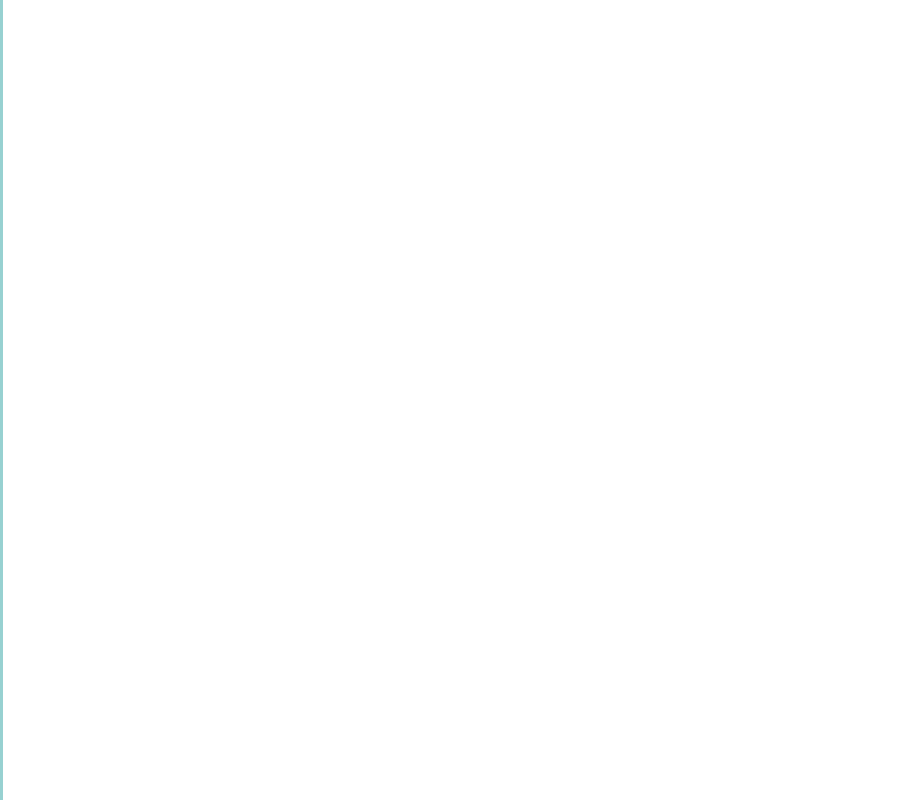
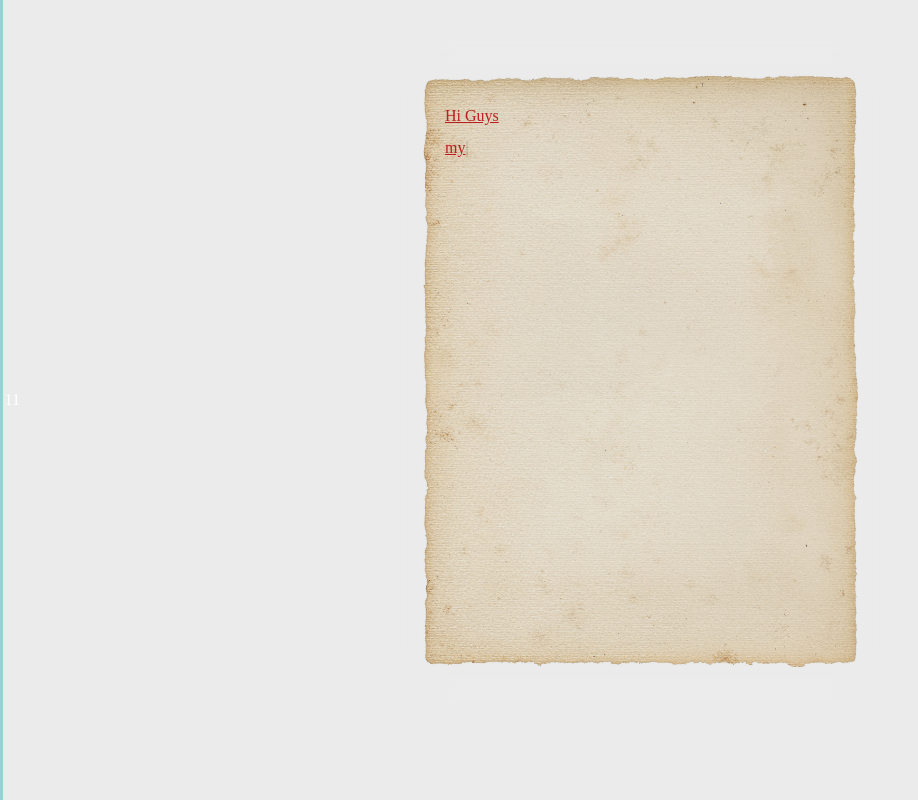
Before and after one commit to r12133/PersonSite, a Vue app: page /dist/aboutme in a window 1280 px wide. Shown: the whole page, without its empty margins (0-918 px from the left). Built offline with nearby package versions, Linux system fonts and the light colour scheme.

Commit message:
more pages

```diff
--- a/config/index.js
+++ b/config/index.js
@@ -11,7 +11,7 @@ module.exports = {
     index: path.resolve(__dirname, '../dist/index.html'),
     assetsRoot: path.resolve(__dirname, '../dist'),
     assetsSubDirectory: 'static',
-    assetsPublicPath: '/',
+    assetsPublicPath: '/dist/',
     productionSourceMap: true,
     // Gzip off by default as many popular static hosts such as
     // Surge or Netlify already gzip all static assets for you.
--- /dev/null
+++ b/src/components/aboutme.vue
@@ -0,0 +1,58 @@
+<template>
+    <div id="aboutme">
+        <div class="content">
+            <img src="/static/img/paper.jpg" alt="paper" class="paper">
+            <article>
+                <span class="title"></span>
+            </article>
+        </div>
+    </div>
+</template>
+
+<script>
+    import Typed from 'typed.js';
+    export default {
+        name: 'aboutme',
+        mounted(){
+             var typed = new Typed('#aboutme .title',{
+                strings: ['Hi Guys<br>my'],
+                typeSpeed: 60,
+                backSpeed: 60,
+                backDelay: 500,
+                startDelay: 1000,
+             });
+        }
+    }
+</script>
+
+<style lang='scss'>
+#aboutme {
+    height: 100%;
+    background: #ebebeb;
+    text-align: center;
+    .content {
+        display: inline-block;
+        position: relative;
+        margin-top: 70px;
+    }
+    article {
+        text-align: left;
+        position: absolute;
+        left: 30px;
+        right: 30px;
+        top: 30px;
+        bottom: 30px;
+        span {
+            line-height: 2;
+        }
+    }
+    .paper {
+        width: 450px;
+        box-shadow: 0px 0px 25px 5px #ebebeb;
+    }
+    .title {
+        color: #bb1f1f;
+        text-decoration: underline;
+    }
+}
+</style>
--- a/src/components/index.vue
+++ b/src/components/index.vue
@@ -1,7 +1,7 @@
 <template>
     <div class="home">
         <terminal></terminal>
-        <video class='homevideo' src="/static/video/homevideo.mp4" autoplay="true" loop="true"></video>
+        <video class='homevideo' src="static/video/homevideo.mp4" autoplay="true" loop="true"></video>
     </div>
 </template>
 
--- /dev/null
+++ b/src/components/smart.vue
@@ -0,0 +1,5 @@
+<template>
+    <div id="smart">
+
+    </div>
+</template>
--- a/src/components/terminal.vue
+++ b/src/components/terminal.vue
@@ -36,11 +36,11 @@ export default {
             }else if(dir.indexOf('ls') == 0) {
                 options = dir.split('ls')[1].trim();
                  div.innerHTML = `
-                    <span>Index/</span><span>Parrelex/</span>
+                    <span>Index/</span><span>Parrelex/</span><span>Smart/</span>
                 `;
             }else if(dir.indexOf('cd') == 0){
                 options = dir.split('cd')[1].trim().toLocaleLowerCase();
-                var routerArr = ['index','parrelex'];
+                var routerArr = ['index','parrelex','smart'];
                 if(routerArr.indexOf(options) > -1) {
                     tag = false;
                     this.$router.push({name: options});
@@ -62,7 +62,7 @@ export default {
     mounted() {
         var vue = this;
         if(this.options){
-            var typed = new Typed('#terminal .typing',this.options);
+            var typed = new Typed('#terminal .edit',this.options);
         }
         var terminal = document.querySelector('#terminal');
         terminal.addEventListener('click', function(){
@@ -93,7 +93,7 @@ export default {
 <style lang='scss'>
 
 #terminal {
-    overflow: scroll;
+    overflow: auto;
     opacity: .9;
     z-index: 1;
     position: absolute;
--- a/src/router/index.js
+++ b/src/router/index.js
@@ -5,6 +5,7 @@ Vue.use(Router)
 
 export default new Router({
   mode: 'history',
+  base: '/dist/',
   routes: [
     {
       path: '/',
@@ -15,6 +16,16 @@ export default new Router({
         path: '/parrelex',
         name: 'parrelex',
         component: resolve => require(['@/components/parrelex'],resolve)
+    },
+    {
+      path: '/smart',
+      name: 'smart',
+      component: resolve => require(['@/components/smart'],resolve)
+    },
+    {
+      path: '/aboutme',
+      name: 'aboutme',
+      component: resolve => require(['@/components/aboutme'],resolve)
     }
   ]
 })
```
Also changed, not shown: static/img/paper.jpg (added).
